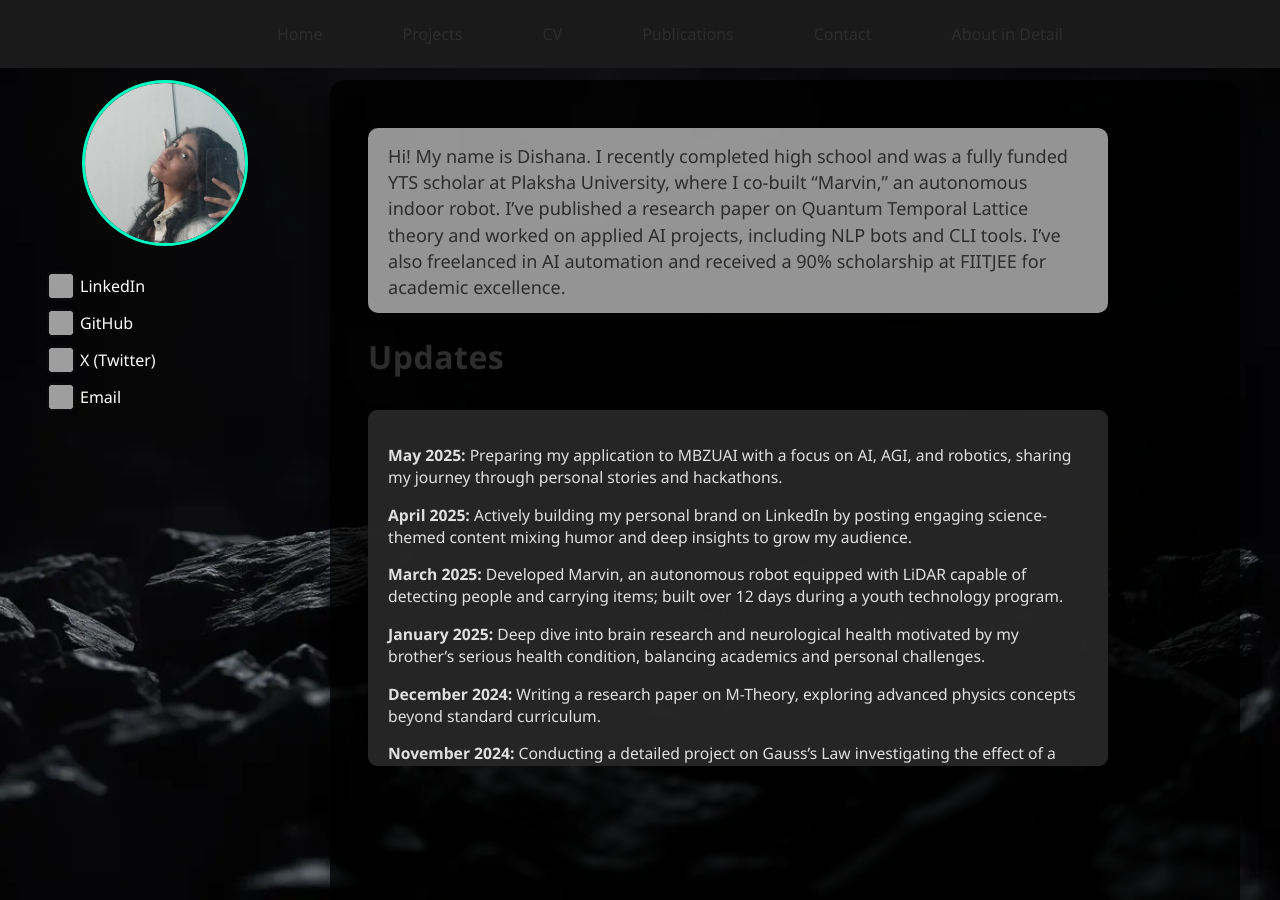
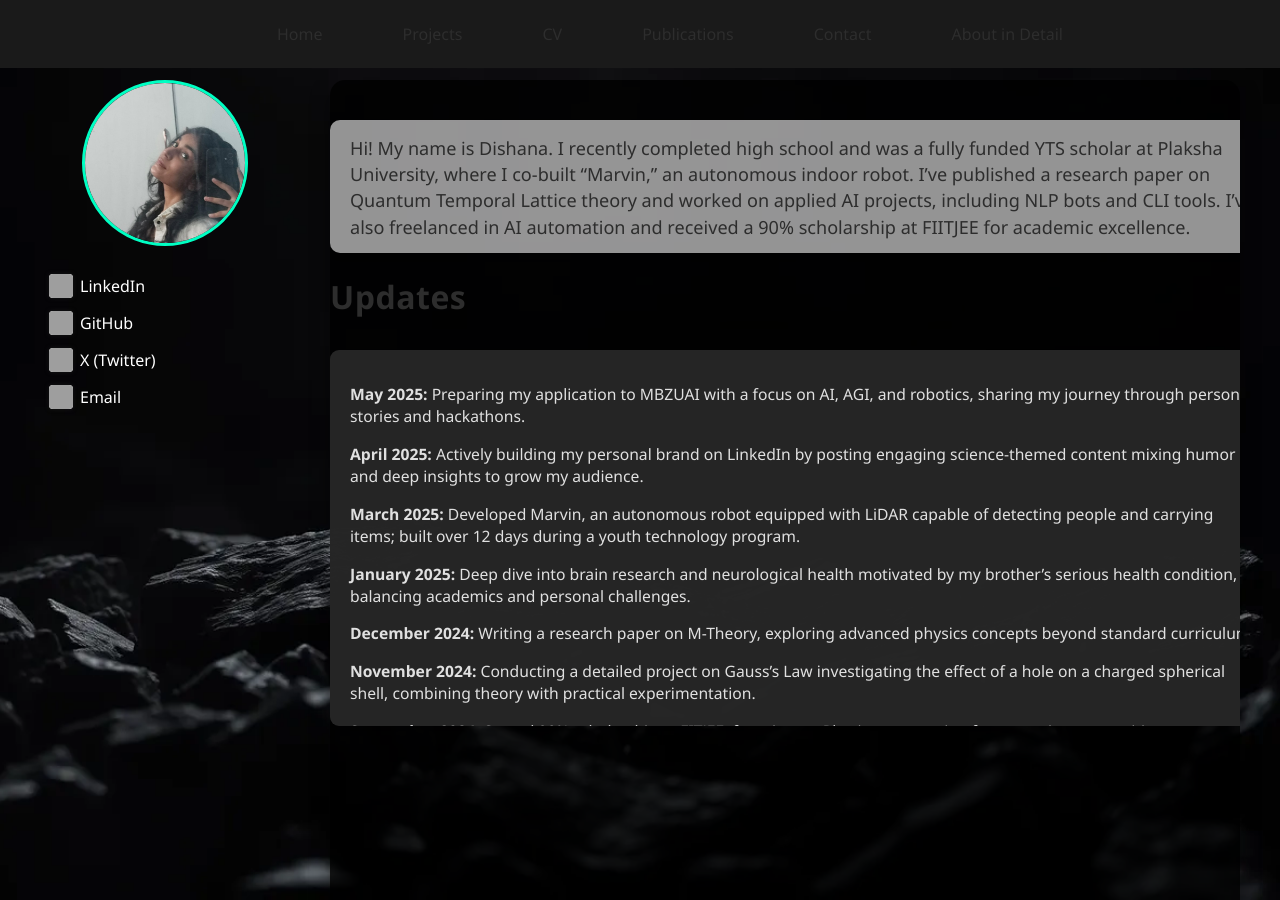
Before and after one commit to dishana11/dishana11.github.io, a Jekyll site: the page built from index.md, in a window 1280 px wide. Built offline with Jekyll 4.4.1, drawn with Linux system fonts in a browser that asks for light colours; some of the changed lines change nothing that is shown; grey boxes are pictures that could not be loaded.

Commit message:
Update index.md

```diff
--- a/index.md
+++ b/index.md
@@ -56,24 +56,26 @@
     margin-top: 80px;
     overflow: hidden;
   }
-
   .sidebar {
     width: 250px;
+    min-width: 250px;
+    max-width: 250px;
     text-align: center;
     display: flex;
     flex-direction: column;
     align-items: center;
+    /* Restore OG vertical alignment: */
+    justify-content: flex-start;
     position: fixed;
     top: 80px;
     left: 40px;
     z-index: 20;
     height: calc(100vh - 80px);
-    justify-content: flex-start;
     background: transparent;
     pointer-events: auto;
+    padding: 0;
+    gap: 0;
   }
-  .main-container { margin-left: 290px; }
-
   .avatar-wrapper {
     width: 160px;
     height: 160px;
@@ -89,7 +91,6 @@
     object-fit: cover;
     display: block;
   }
-
   .social-links {
     margin-top: 14px;
     display: flex;
@@ -122,6 +123,8 @@
     border-radius: 4px;
   }
 
+  .main-container { margin-left: 290px; }
+
   .content-box {
     flex: 1;
     background-color: rgba(0, 0, 0, 0.8);
@@ -138,15 +141,16 @@
     position: relative;
   }
 
-  /* Home: make intro and updates align vertically, like a letter */
+  /* Home vertical stack: remove left space, use more width */
   .home-vertical-stack {
     display: flex;
     flex-direction: column;
     align-items: flex-start;
     gap: 28px;
-    padding: 48px 0 0 38px;
+    padding: 40px 0 0 0;
     width: 100%;
-    max-width: 700px;
+    max-width: 1000px;
+    margin: 0 auto;
   }
   .intro-text {
     font-size: 1.13em;
@@ -156,7 +160,7 @@
     background: rgba(255,255,255,0.58);
     border-radius: 10px;
     width: 100%;
-    max-width: 700px;
+    max-width: 1000px;
     box-shadow: 0 4px 12px rgba(0,0,0,0.11);
     padding: 15px 20px 13px 20px;
     line-height: 1.45;
@@ -180,12 +184,47 @@
     box-shadow: 0 2px 8px rgba(0,0,0,0.08);
     padding: 18px 20px;
     width: 100%;
-    max-width: 700px;
+    max-width: 1000px;
     min-width: 310px;
-    max-height: 320px;
+    max-height: 340px;
     overflow-y: auto;
   }
 
+  /* About in Detail: bigger box */
+  .about-detail-container {
+    margin: 38px auto 0 auto;
+    background: rgba(255,255,255,0.62);
+    border-radius: 14px;
+    box-shadow: 0 4px 14px rgba(0,0,0,0.10);
+    max-width: 1100px;
+    min-width: 360px;
+    min-height: 420px;
+    padding: 28px 32px 26px 32px;
+    text-align: center;
+  }
+  .about-detail-intro {
+    color: #232323;
+    font-size: 1.12em;
+    margin-bottom: 18px;
+    font-weight: 500;
+    letter-spacing: 0.01em;
+  }
+  .about-detail-scrollbox {
+    background: #fff;
+    color: #232323;
+    font-size: 1.02em;
+    border-radius: 10px;
+    max-height: 400px;
+    min-height: 210px;
+    overflow-y: auto;
+    text-align: left;
+    padding: 19px 26px 14px 26px;
+    box-shadow: 0 2px 9px rgba(0,0,0,0.06);
+    border: 1px solid #e2e2e2;
+    line-height: 1.7;
+  }
+
+  /* Projects: remove vertical scroller */
   .projects-box {
     width: 100%;
     max-width: 900px;
@@ -198,8 +237,8 @@
     flex-direction: column;
     align-items: flex-start;
     min-height: 360px;
-    /*max-height: 400px;
-    overflow-y: scroll;*/
+    /*max-height: 400px;*/
+    /*overflow-y: scroll;*/
     overflow-x: hidden;
     position: relative;
   }
@@ -265,37 +304,14 @@
     flex: 1 1 auto;
   }
 
-  .about-detail-container {
-    margin: 38px auto 0 auto;
-    background: rgba(255,255,255,0.62);
-    border-radius: 14px;
-    box-shadow: 0 4px 14px rgba(0,0,0,0.10);
-    max-width: 760px;
-    padding: 25px 24px 20px 24px;
-    text-align: center;
+  @media (max-width: 1200px) {
+    .home-vertical-stack,
+    .updates-scrollbox,
+    .intro-text,
+    .about-detail-container {
+      max-width: 98vw;
+    }
   }
-
-  .about-detail-intro {
-    color: #232323;
-    font-size: 1.03em;
-    margin-bottom: 16px;
-    font-weight: 500;
-    letter-spacing: 0.01em;
-  }
-  .about-detail-scrollbox {
-    background: #fff;
-    color: #232323;
-    font-size: 0.99em;
-    border-radius: 10px;
-    max-height: 340px;
-    overflow-y: auto;
-    text-align: left;
-    padding: 19px 20px 14px 20px;
-    box-shadow: 0 2px 9px rgba(0,0,0,0.06);
-    border: 1px solid #e2e2e2;
-    line-height: 1.7;
-  }
-
   @media (max-width: 900px) {
     .main-container {
       flex-direction: column;
@@ -312,6 +328,8 @@
       top: unset;
       left: unset;
       height: auto;
+      min-width: unset;
+      max-width: unset;
     }
     .avatar-wrapper {
       width: 130px;
@@ -333,7 +351,7 @@
       padding: 0;
     }
     .home-vertical-stack {
-      padding: 28px 0 0 2vw;
+      padding: 28px 0 0 0;
       max-width: 98vw;
     }
     .intro-text, .updates-scrollbox {
@@ -442,12 +460,10 @@
     </div>
 
     <div id="cv" style="display: none;">
-      <div style="display: flex; align-items: center; gap: 16px; margin-left: 36px; margin-top: 32px;">
-        <h1 style="margin:0;">CV</h1>
-        <a class="cv-fullscreen-link" href="assets/Dishana cv (3).pdf" target="_blank" rel="noopener">
-          Click to open in fullscreen
-        </a>
-      </div>
+      <h1>My CV</h1>
+      <a class="cv-fullscreen-link" href="assets/Dishana cv (3).pdf" target="_blank" rel="noopener">
+        Click to open in fullscreen
+      </a>
       <iframe class="cv-iframe-box" src="assets/Dishana cv (3).pdf"></iframe>
     </div>
 
```
